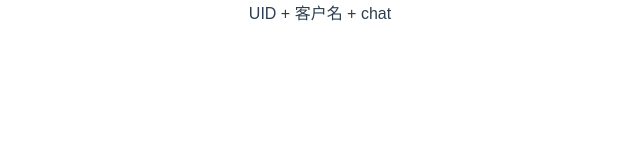
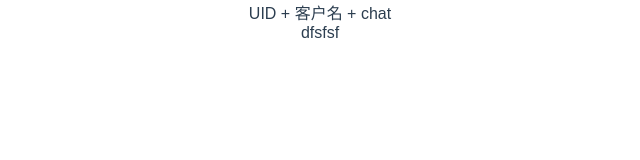
Before and after one commit to hyz1113/im, a Vue app: page /chat in a window 1280 px wide. Shown: the top 160 px of the page, without its empty margins (320-960 px from the left). Built offline with nearby package versions, Linux system fonts and the light colour scheme.

Commit message:
chore: 添加Tim 插件

```diff
--- a/package.json
+++ b/package.json
@@ -25,6 +25,8 @@
     "stylelint-config-standard": "^32.0.0",
     "stylelint-order": "^6.0.3",
     "stylelint-scss": "^4.6.0",
+    "tim-js-sdk": "^2.27.0",
+    "tim-upload-plugin": "^1.1.0",
     "vant": "^4.2.0",
     "vconsole": "^3.15.0",
     "vue": "^3.2.13",
--- a/src/views/im/chat.vue
+++ b/src/views/im/chat.vue
@@ -1,12 +1,17 @@
 <template>
   <div>
     UID + 客户名 + chat
+    <im-chat-main />
   </div>
 </template>
 
 <script>
+import ImChatMain from './components/ChatWindow.vue';
 export default {
-  name: "chat"
+  name: "chat",
+  components: {
+    ImChatMain,
+  },
 }
 </script>
 
--- /dev/null
+++ b/src/views/im/components/ChatWindow.vue
@@ -0,0 +1,13 @@
+<template>
+    <div>dfsfsf</div>
+</template>
+
+<script>
+export default {
+name: "ChatWindow"
+}
+</script>
+
+<style scoped>
+
+</style>
```
Also changed, not shown: 1 other file (tests, documents, lock files or other folders).
